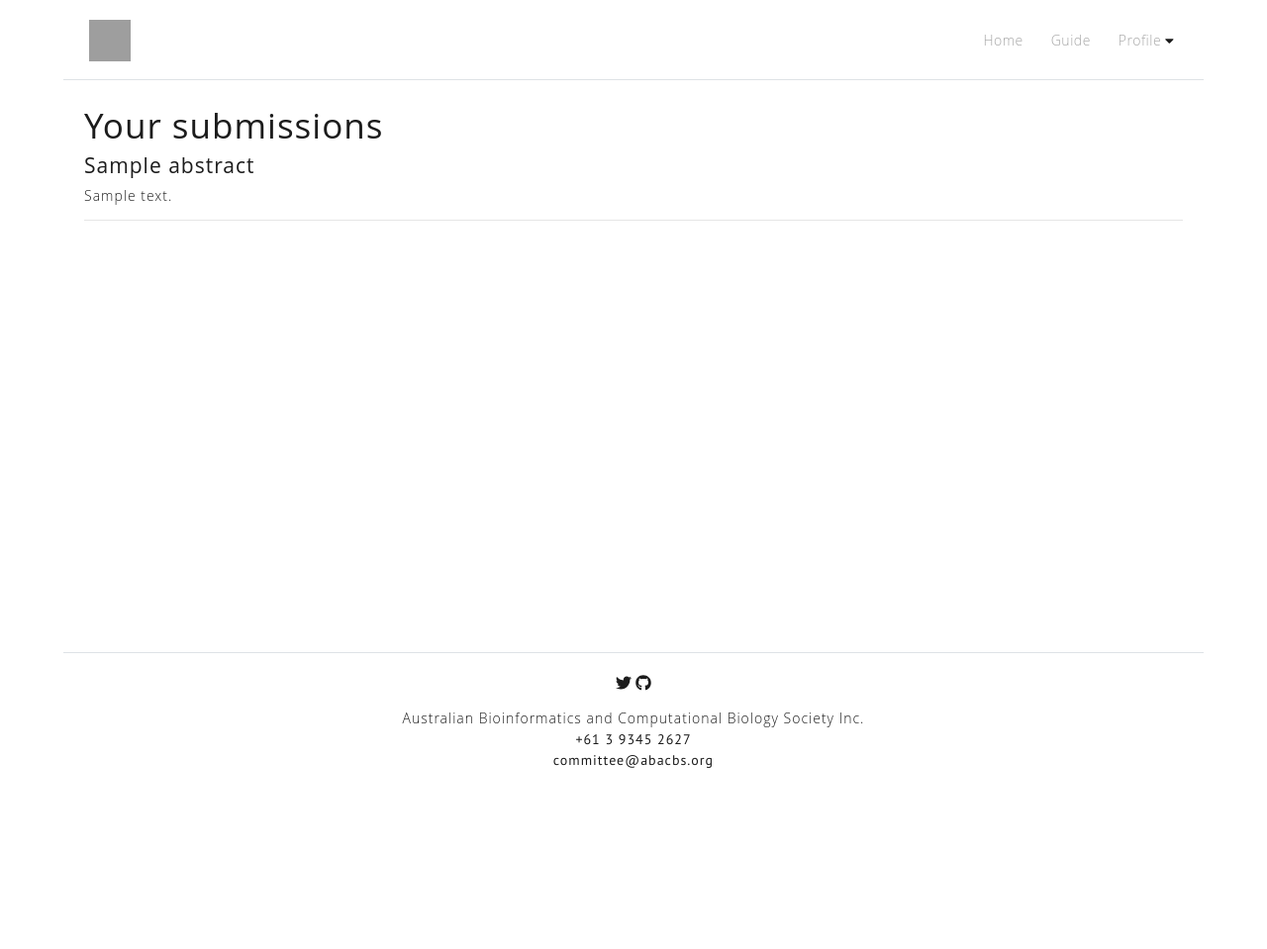
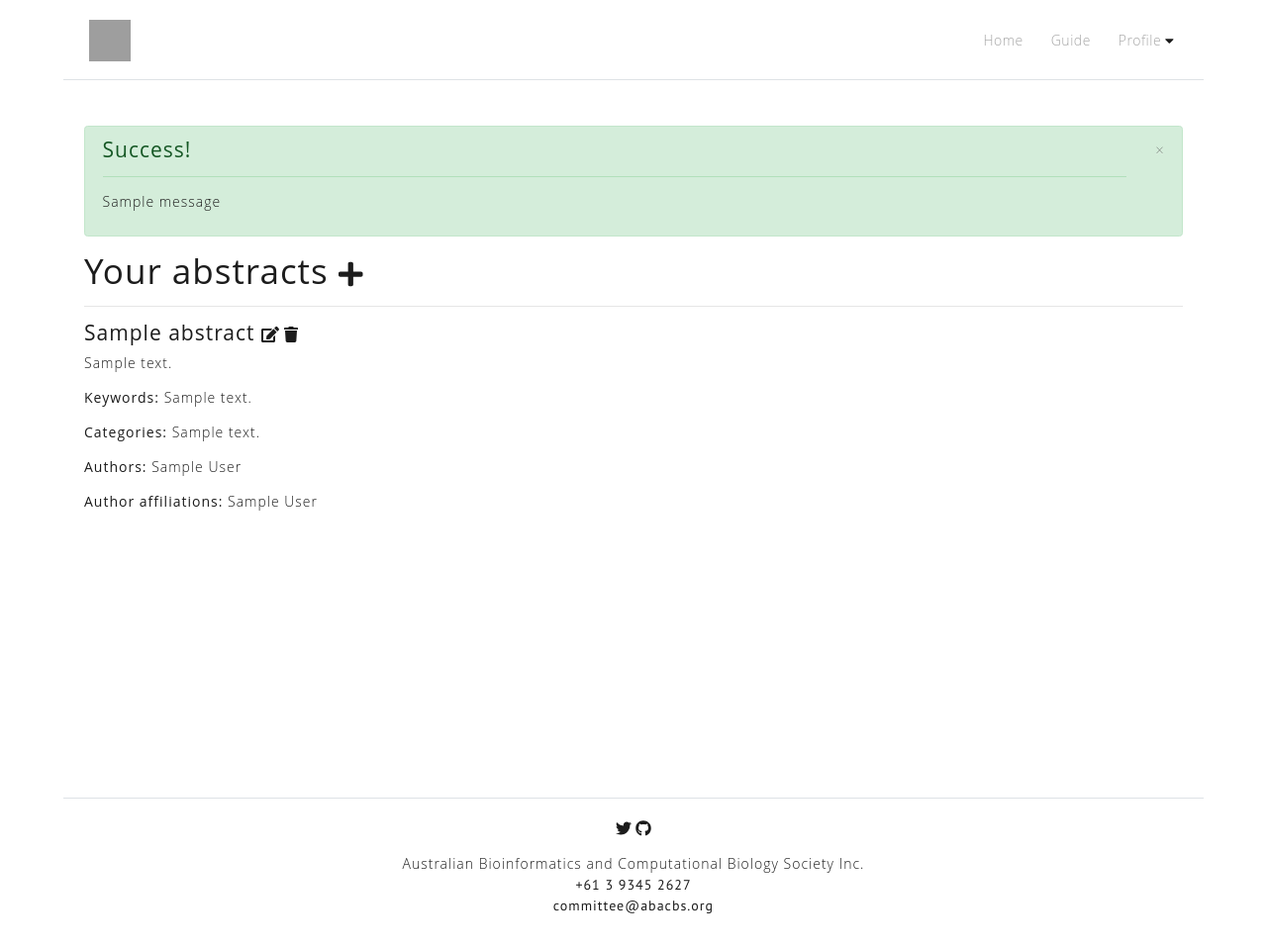
Before and after one commit to daniaki/ABACBSAbsSS, a Django app: page /profile/ in a window 1280 px wide. Shown: the whole page at 99% size. Before the commit the page ends 776 px from the top, so only its background shows below. Run offline with Django 3.2, Linux system fonts and the light colour scheme; a user stored in the database is signed in; tables that the repository leaves empty hold one stand-in row (values such as "Sample post"); one stand-in notice (Sample message) is shown; parts of the project's set-up code (start-up, migrations or seed data) failed here and were passed over; some libraries are stand-ins or nearby versions; grey boxes are pictures that could not be loaded.

Commit message:
Template updates; added new 404/403/500 templates for handlers

```diff
--- a/account/templates/account/edit_profile.html
+++ b/account/templates/account/edit_profile.html
@@ -18,6 +18,7 @@
       {% include 'core/bs4_form.html' %}
       <br>
       <button type="submit" class="btn btn-outline-dark">Save</button>
+      <a class="btn btn-outline-dark" href="{% url 'account:profile' %}">Cancel</a>
     </form>
   </div>
 
--- a/account/templates/account/profile.html
+++ b/account/templates/account/profile.html
@@ -2,16 +2,31 @@
 
 {% block body %}
 
-  <h1>Your submissions</h1>
+  <h1>Your abstracts
+    <a class="hover-icon" href="{% url 'abstract:submit_abstract' %}">
+      <i class="fa fa-plus" style="font-size: 28px"></i>
+    </a>
+  </h1>
   {% if not request.user.abstracts.count %}
     <p class="text-muted">You have not submitted any abstracts. Submit one <a href="{% url 'abstract:submit_abstract' %}" style="text-transform: lowercase">now</a>.</p>
   {% else %}
     {% for abstract in request.user.abstracts.all %}
-      <div class="abstract-card">
-        <h4> {{ abstract.title }}</h4>
-        <p> {{ abstract.text }}</p>
+      <hr>
+      <div class="abstract-card" id="{{ abstract.id }}">
+        <h4> {{ abstract.title }}
+          <a href="{% url 'abstract:edit_abstract' abstract.id %}">
+            <i class="fa fa-edit"></i>
+          </a>
+          <a href="{% url 'abstract:delete_abstract' abstract.id %}">
+            <i class="fa fa-trash"></i>
+          </a>
+        </h4>
+        <p> {{ abstract.text }} </p>
+        <p> <strong>Keywords:</strong> {{ abstract.keywords.all|join:', ' }}</p>
+        <p> <strong>Categories:</strong> {{ abstract.categories.all|join:', ' }}</p>
+        <p> <strong>Authors:</strong> {{ abstract.authors }}</p>
+        <p> <strong>Author affiliations:</strong> {{ abstract.author_affiliations }}</p>
       </div>
-      <hr>
     {% endfor %}
   {% endif %}
 
--- a/core/templates/core/base.html
+++ b/core/templates/core/base.html
@@ -44,13 +44,17 @@
             <a class="nav-link" href="#">Profile <i class="fa fa-caret-down"></i></a>
             <ul class="nav-dropdown-content zero-pad-ul">
               <li><a class="nav-link" href="{% url 'account:edit_profile' %}">Settings</a></li>
-              <li><a class="nav-link" href="{% url 'account:profile' %}">Submissions</a></li>
+              {% if request.user.groups.first.name == SUBMITTER_GROUP %}
+                <li><a class="nav-link" href="{% url 'abstract:submit_abstract' %}">New submission</a></li>
+                <li><a class="nav-link" href="{% url 'account:profile' %}">Submissions</a></li>
+              {% endif %}
               <li><a class="nav-link" href="{% url 'account:logout' %}">Logout</a></li>
             </ul>
           </div>
         {% endif %}
       </div>
     </header>
+
 
     <!-- Header for screen width <= 768 -->
     <div id="mobile-header">
@@ -77,7 +81,10 @@
           {% else %}
             <li class="nav-link"><a class="hover-underline" href="">Profile</a></li>
               <li class="nav-link indent"><a class="hover-underline" href="{% url 'account:edit_profile' %}">Settings</a></li>
-              <li class="nav-link indent"><a class="hover-underline" href="{% url 'account:profile' %}">Submissions</a></li>
+              {% if request.user.groups.first.name == SUBMITTER_GROUP %}
+                <li class="nav-link indent"><a class="hover-underline" href="{% url 'abstract:submit_abstract' %}">New submission</a></li>
+                <li class="nav-link indent"><a class="hover-underline" href="{% url 'account:profile' %}">Submissions</a></li>
+              {% endif %}
               <li class="nav-link indent"><a class="hover-underline" href="{% url 'account:logout' %}">Logout</a></li>
           {% endif %}
         </ul>
@@ -85,6 +92,8 @@
     </div>
 
     <div class="container-fluid border-bottom header-border"></div>
+
+    {% include 'core/messages.html' %}
 
     <!-- Main content -->
     <div id="middle-content" class="container">
--- a/core/templates/core/bs4_form.html
+++ b/core/templates/core/bs4_form.html
@@ -39,6 +39,7 @@
             {{ error }}
           </div>
         {% endfor %}
+
       {% else %}
         {% if is_checkbox %}
           {% add_css_class field "is-valid" %}
--- /dev/null
+++ b/core/templates/core/messages.html
@@ -0,0 +1,50 @@
+
+<div class="container messages pt-4">
+  {% if messages %}
+    {% for message in messages %}
+      {% if 'success' in message.tags %}
+        <div class="alert alert-success alert-dismissible fade show" role="alert">
+          <h4 class="alert-heading">Success!</h4>
+          <hr>
+          <p>{{ message|safe }}</p>
+          <button type="button" class="close" data-dismiss="alert" aria-label="Close">
+            <span aria-hidden="true">&times;</span>
+          </button>
+        </div>
+      {% endif %}
+
+      {% if 'error' in message.tags %}
+        <div class="alert alert-danger alert-dismissible fade show text-center" role="alert">
+          <h4 class="alert-heading">Error!</h4>
+          <hr>
+          <p>{{ message|safe }}</p>
+          <button type="button" class="close" data-dismiss="alert" aria-label="Close">
+            <span aria-hidden="true">&times;</span>
+          </button>
+        </div>
+      {% endif %}
+
+      {% if 'warning' in message.tags %}
+        <div class="alert alert-warning alert-dismissible fade show text-center" role="alert">
+          <h4 class="alert-heading">Warning!</h4>
+          <hr>
+          <p>{{ message|safe }}</p>
+          <button type="button" class="close" data-dismiss="alert" aria-label="Close">
+            <span aria-hidden="true">&times;</span>
+          </button>
+        </div>
+      {% endif %}
+
+      {% if 'info' in message.tags %}
+        <div class="alert alert-primary alert-dismissible fade show text-center" role="alert">
+          <h4 class="alert-heading">Information</h4>
+          <hr>
+          <p>{{ message|safe }}</p>
+          <button type="button" class="close" data-dismiss="alert" aria-label="Close">
+            <span aria-hidden="true">&times;</span>
+          </button>
+        </div>
+      {% endif %}
+    {% endfor %}
+  {% endif %}
+</div>
```
Also changed, not shown: core/templates/core/403.html (added, +12 -0 lines), core/templates/core/404.html (added, +13 -0 lines), core/templates/core/500.html (added, +10 -0 lines).
